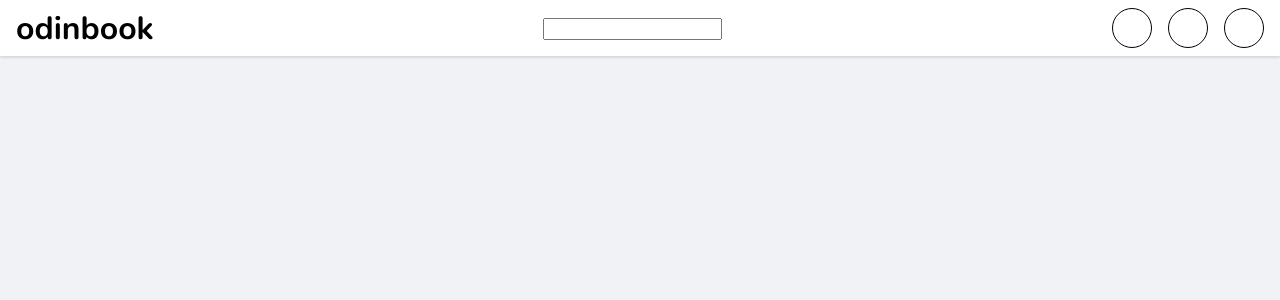
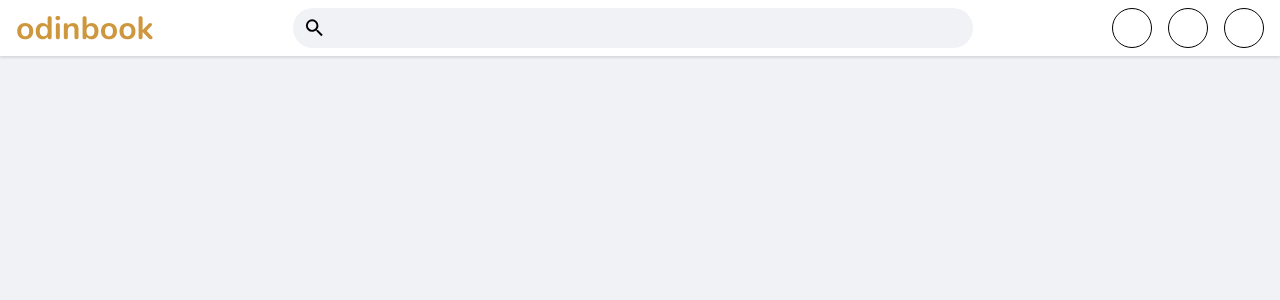
Before and after one commit to AxlMrt/odin-book, a React (Vite) app in the folder client/: page /home in a window 1280 px wide. Both pictures are taken after typing "name@example.com", "Sample123" into the empty fields and a click on the button "Se connecter". Shown: the top 300 px of the page. Built offline with nearby package versions, Linux system fonts and the light colour scheme.

Commit message:
Dispatch headers element, add style to header

```diff
--- a/client/index.html
+++ b/client/index.html
@@ -4,6 +4,7 @@
     <meta charset="UTF-8" />
     <meta http-equiv="X-UA-Compatible" content="ie=edge">
     <meta name="viewport" content="width=device-width, initial-scale=1.0" />
+
     <title>OdinBook</title>
   </head>
   <body>
--- a/client/package.json
+++ b/client/package.json
@@ -9,6 +9,11 @@
     "preview": "vite preview"
   },
   "dependencies": {
+    "@fortawesome/fontawesome-svg-core": "^6.3.0",
+    "@fortawesome/free-solid-svg-icons": "^6.3.0",
+    "@fortawesome/react-fontawesome": "^0.2.0",
+    "@mdi/js": "^7.1.96",
+    "@mdi/react": "^1.6.1",
     "@reduxjs/toolkit": "^1.9.2",
     "@vitejs/plugin-react": "^3.1.0",
     "localforage": "^1.10.0",
--- a/client/src/components/header/Header.jsx
+++ b/client/src/components/header/Header.jsx
@@ -1,4 +1,7 @@
 import React from 'react';
+import Icon from '@mdi/react';
+import { mdiMagnify } from '@mdi/js';
+
 import './header.css';
 
 export default function Header() {
@@ -8,7 +11,10 @@
         <h1>odinbook</h1>
       </div>
       <nav>
-        <input type="text" name="" id="" />
+        <div className="search_container">
+          <Icon path={mdiMagnify} size={1} />
+          <input type="text" name="" id="" />
+        </div>
       </nav>
       <div>
         <div className="roundediv"></div>
--- a/client/src/components/header/header.css
+++ b/client/src/components/header/header.css
@@ -1,3 +1,9 @@
+:root {
+  --logo: rgb(206 151 62);
+  --inputBg: #f0f2f5;
+  --inputHover: #e3e5e9;
+}
+
 header {
   position: fixed;
   width: 100%;
@@ -11,6 +17,34 @@
   z-index: 1;
 }
 
+.logo {
+  color: var(--logo);
+}
+
+.search_container {
+  width: 42.5rem;
+  height: 2.5rem;
+  display: flex;
+  align-items: center;
+  justify-content: center;
+  padding: 0 .65rem;
+  border-radius: 3rem;
+  background: var(--inputBg);
+}
+
+.search_container:hover {
+  background: var(--inputHover);
+}
+
+.search_container > input {
+  width: 100%;
+  background: inherit;
+  font-size: 1rem;
+  padding: 0 .5rem;
+  border: none;
+  cursor: pointer;
+}
+
 header > div:last-of-type {
   display: flex;
   gap: 1rem;
```
Also changed, not shown: 1 other file (tests, documents, lock files or other folders).
